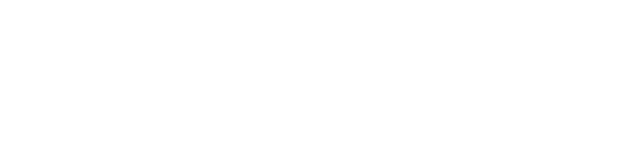
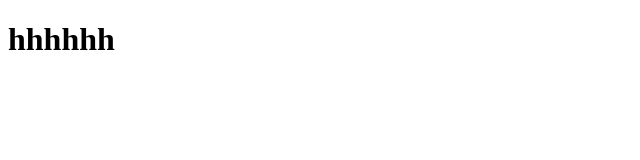
Before and after one commit to lukluu/navbar-with-css, a plain HTML site: page index.html in a window 1280 px wide. Shown: the whole page, without its empty margins (0-640 px from the left). Drawn offline with Linux system fonts and the light colour scheme.

Commit message:
tambah h1

```diff
--- a/index.html
+++ b/index.html
@@ -1,10 +1,15 @@
 <!DOCTYPE html>
 <html lang="en">
+
 <head>
   <meta charset="UTF-8" />
   <meta http-equiv="X-UA-Compatible" content="IE=edge" />
   <meta name="viewport" content="width=device-width, initial-scale=1.0" />
   <title>Navigation Bar</title>
 </head>
-  <body></body>
+
+<body>
+  <h1>hhhhhh</h1>
+</body>
+
 </html>
```
Lines whose indentation alone changed are shown as unchanged.
